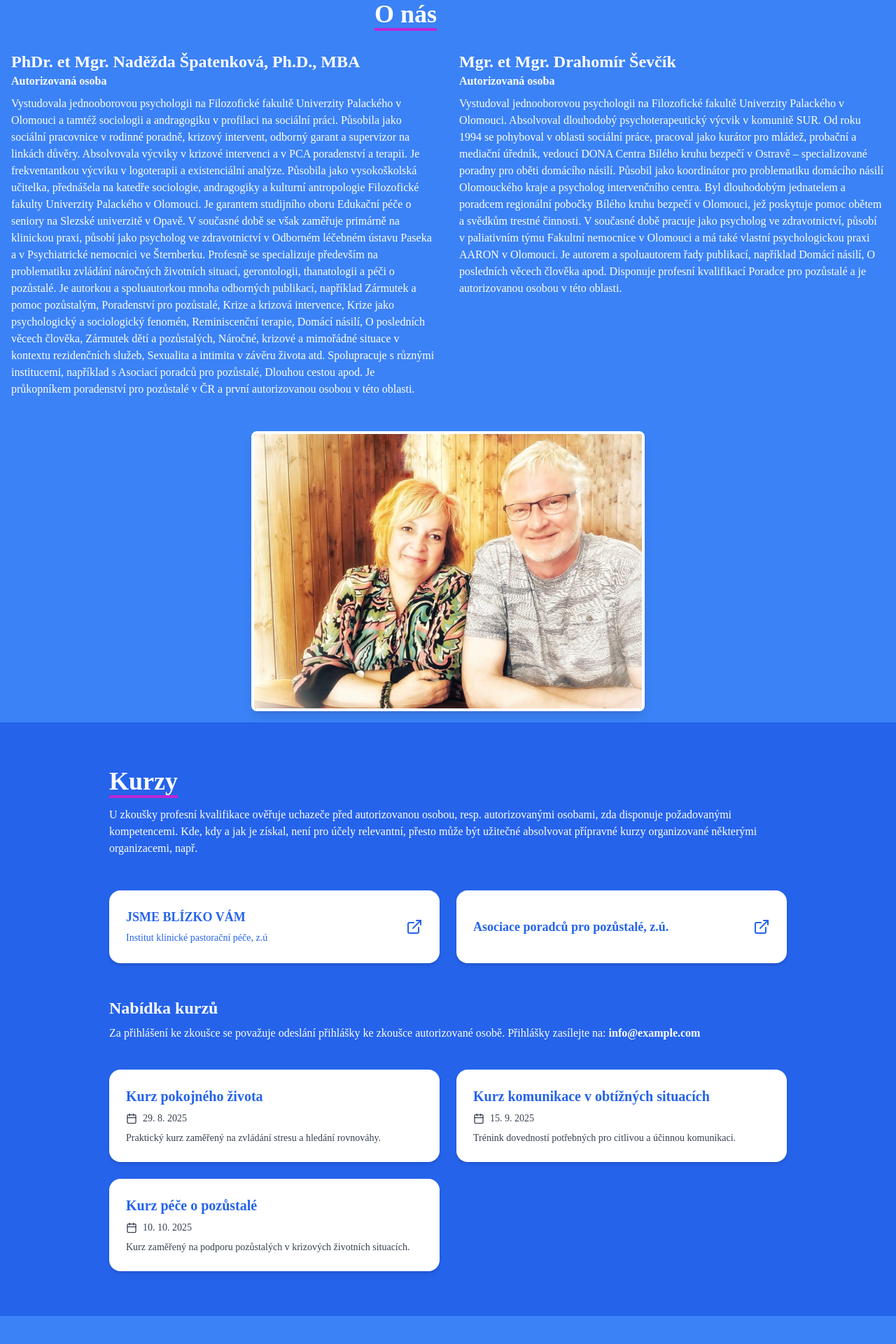
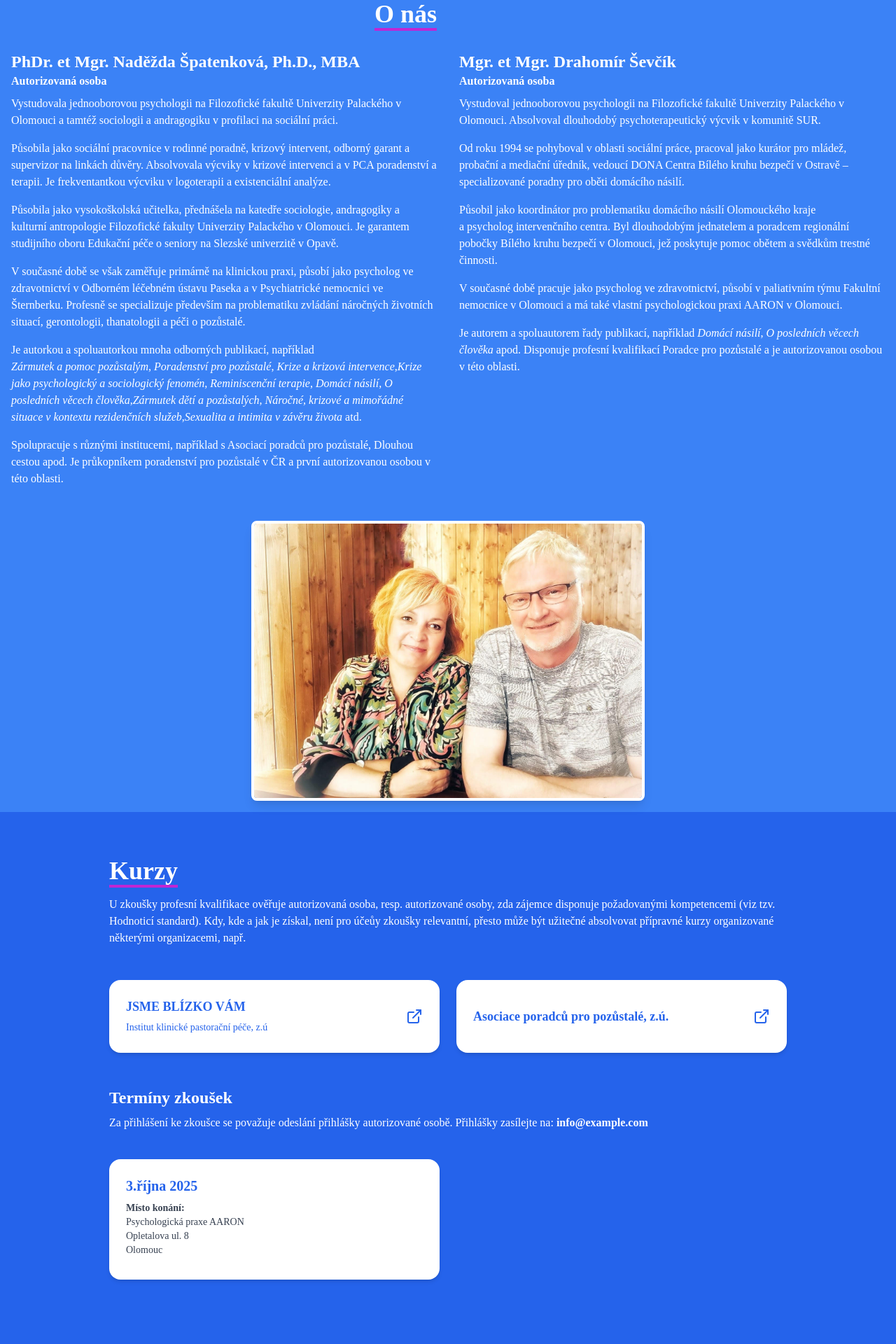
Before and after one commit to mato2300/zkouskaPPP, a React (Create React App) app: page / in a window 1280 px wide. Shown: the part 800-2720 px from the top of the page at 70% size. Built offline with nearby package versions, Linux system fonts and the light colour scheme.

Commit message:
Initial commit

```diff
--- a/src/components/About.js
+++ b/src/components/About.js
@@ -15,7 +15,7 @@ const About = () => {
                     <div className="sm:tetxt-right text-white">
                         <h2 className='text-2xl font-bold'>PhDr. et Mgr. Naděžda Špatenková, Ph.D., MBA</h2>
                         <h6 className='font-bold mb-2'>Autorizovaná osoba</h6>
-                        <p>
+                        {/* <p>
                             Vystudovala jednooborovou psychologii na Filozofické fakultě Univerzity Palackého v Olomouci a
 tamtéž sociologii a andragogiku v profilaci na sociální práci. Působila jako sociální pracovnice v rodinné
 poradně, krizový intervent, odborný garant a supervizor na linkách důvěry. Absolvovala výcviky v
@@ -32,12 +32,46 @@ násilí, O posledních věcech člověka, Zármutek dětí a pozůstalých, Ná
 v kontextu rezidenčních služeb, Sexualita a intimita v závěru života atd. Spolupracuje s různými
 institucemi, například s Asociací poradců pro pozůstalé, Dlouhou cestou apod. Je průkopníkem
 poradenství pro pozůstalé v ČR a první autorizovanou osobou v této oblasti.
-                        </p>
+                        </p> */}
+<div className="space-y-4">
+  <p>
+    Vystudovala jednooborovou psychologii na Filozofické fakultě Univerzity Palackého v Olomouci
+   a tamtéž sociologii a andragogiku v profilaci na sociální práci.
+  </p>
+
+  <p>
+    Působila jako sociální pracovnice v rodinné poradně, krizový intervent, odborný garant a supervizor na linkách důvěry.
+    Absolvovala výcviky v krizové intervenci a v PCA poradenství a terapii.
+    Je frekventantkou výcviku v logoterapii a existenciální analýze.
+  </p>
+
+  <p>
+    Působila jako vysokoškolská učitelka, přednášela na katedře sociologie, andragogiky a kulturní antropologie Filozofické fakulty Univerzity Palackého v Olomouci.
+    Je garantem studijního oboru Edukační péče o seniory na Slezské univerzitě v Opavě.
+  </p>
+
+  <p>
+    V současné době se však zaměřuje primárně na klinickou praxi, působí jako psycholog ve zdravotnictví v Odborném léčebném ústavu Paseka a v Psychiatrické nemocnici ve Šternberku.
+    Profesně se specializuje především na problematiku zvládání náročných životních situací, gerontologii, thanatologii a péči o pozůstalé.
+  </p>
+
+  <p>
+    Je autorkou a spoluautorkou mnoha odborných publikací, například <br></br><i>Zármutek a pomoc pozůstalým</i>, <i>Poradenství pro pozůstalé</i>, <i>Krize a krizová intervence</i>,
+    <i>Krize jako psychologický a sociologický fenomén</i>, <i>Reminiscenční terapie</i>, <i>Domácí násilí</i>, <i>O posledních věcech člověka</i>,
+    <i>Zármutek dětí a pozůstalých</i>, <i>Náročné, krizové a mimořádné situace v kontextu rezidenčních služeb</i>,
+    <i>Sexualita a intimita v závěru života</i> atd.
+  </p>
+
+  <p>
+    Spolupracuje s různými institucemi, například s Asociací poradců pro pozůstalé, Dlouhou cestou apod.
+    Je průkopníkem poradenství pro pozůstalé v ČR a první autorizovanou osobou v této oblasti.
+  </p>
+</div>
                     </div>
                     <div className='text-white'>
                         <h2 className='text-2xl font-bold'>Mgr. et Mgr. Drahomír Ševčík</h2>
                         <h6 className='font-bold mb-2'>Autorizovaná osoba</h6>
-                        <p>
+                        {/* <p>
                             Vystudoval jednooborovou psychologii na Filozofické fakultě Univerzity Palackého v Olomouci.
 Absolvoval dlouhodobý psychoterapeutický výcvik v komunitě SUR. Od roku 1994 se pohyboval v
 oblasti sociální práce, pracoval jako kurátor pro mládež, probační a mediační úředník, vedoucí DONA
@@ -49,7 +83,32 @@ zdravotnictví, působí v paliativním týmu Fakultní nemocnice v Olomouci a m
 psychologickou praxi AARON v Olomouci. Je autorem a spoluautorem řady publikací, například Domácí
 násilí, O posledních věcech člověka apod. Disponuje profesní kvalifikací Poradce pro pozůstalé a je
 autorizovanou osobou v této oblasti.
-                        </p>
+                        </p> */}
+                        <div className="space-y-4">
+  <p>
+    Vystudoval jednooborovou psychologii na Filozofické fakultě Univerzity Palackého v Olomouci.
+    Absolvoval dlouhodobý psychoterapeutický výcvik v komunitě SUR.
+  </p>
+
+  <p>
+    Od roku 1994 se pohyboval v oblasti sociální práce, pracoval jako kurátor pro mládež, probační a mediační úředník,
+    vedoucí DONA Centra Bílého kruhu bezpečí v Ostravě – specializované poradny pro oběti domácího násilí.
+  </p>
+
+  <p>
+    Působil jako koordinátor pro problematiku domácího násilí Olomouckého kraje <br></br> a psycholog intervenčního centra.
+    Byl dlouhodobým jednatelem a poradcem regionální pobočky Bílého kruhu bezpečí v Olomouci, jež poskytuje pomoc obětem a svědkům trestné činnosti.
+  </p>
+
+  <p>
+    V současné době pracuje jako psycholog ve zdravotnictví, působí v paliativním týmu Fakultní nemocnice v Olomouci a má také vlastní psychologickou praxi AARON v Olomouci.
+  </p>
+
+  <p>
+    Je autorem a spoluautorem řady publikací, například <i>Domácí násilí</i>, <i>O posledních věcech člověka</i> apod.
+    Disponuje profesní kvalifikací Poradce pro pozůstalé a je autorizovanou osobou v této oblasti.
+  </p>
+</div>
                     </div>
                 </div>
                         <div className="mt-12">
--- a/src/components/Contact.js
+++ b/src/components/Contact.js
@@ -88,7 +88,12 @@ const Contact = () => {
             <MapPinHouse className="w-6 h-6 mr-10" />
             <div>
               <p>Adresa</p>
-              <p className='w-60'>Centrum PRO, budova Zubní polikliniky, Opavská 3, 785 01 Šternberk</p>
+              <div className="w-60 flex flex-col">
+  <span>Centrum PRO</span>
+  <span>budova Zubní polikliniky</span>
+  <span>Opavská 3</span>
+  <span>785 01 Šternberk</span>
+</div>
             </div>
           </div>
         </div>
--- a/src/components/Gallery.js
+++ b/src/components/Gallery.js
@@ -116,11 +116,11 @@ const videos = [
 
 const Gallery = () => {
   return (
-    <div name="gallery" className="bg-gradient-to-b from-blue-600 to-blue-800 w-full min-h-screen text-white py-16">
+    <div name="gallery" className="bg-blue-500 w-full min-h-screen text-white py-16">
       <div className="max-w-[1200px] mx-auto p-4 flex flex-col justify-center w-full h-full">
 
         <div className="pb-10">
-          <p className="text-4xl font-bold inline border-b-4 border-fuchsia-500 text-fuchsia-200">
+          <p className="text-4xl font-bold inline border-b-4 border-fuchsia-500">
             Galérie
           </p>
         </div>
--- a/src/components/Skills.js
+++ b/src/components/Skills.js
@@ -117,22 +117,29 @@ const Skills = () => {
   const courses = [
     {
       id: 1,
-      title: "Kurz pokojného života",
-      date: "29. 8. 2025",
-      description: "Praktický kurz zaměřený na zvládání stresu a hledání rovnováhy."
+      title: "3.října 2025",
+        date: (
+    <span>
+      <span className="font-bold">Místo konání:</span><br />
+      Psychologická praxe AARON<br />
+      Opletalova ul. 8<br />
+      Olomouc
+    </span>
+  ),
+      // description: "Praktický kurz zaměřený na zvládání stresu a hledání rovnováhy."
     },
-    {
-      id: 2,
-      title: "Kurz komunikace v obtížných situacích",
-      date: "15. 9. 2025",
-      description: "Trénink dovedností potřebných pro citlivou a účinnou komunikaci."
-    },
-    {
-      id: 3,
-      title: "Kurz péče o pozůstalé",
-      date: "10. 10. 2025",
-      description: "Kurz zaměřený na podporu pozůstalých v krizových životních situacích."
-    }
+    // {
+    //   id: 2,
+    //   title: "Kurz komunikace v obtížných situacích",
+    //   date: "15. 9. 2025",
+    //   description: "Trénink dovedností potřebných pro citlivou a účinnou komunikaci."
+    // },
+    // {
+    //   id: 3,
+    //   title: "Kurz péče o pozůstalé",
+    //   date: "10. 10. 2025",
+    //   description: "Kurz zaměřený na podporu pozůstalých v krizových životních situacích."
+    // }
   ]
 
   return (
@@ -145,8 +152,7 @@ const Skills = () => {
             Kurzy
           </p>
           <p className="py-4">
-            U zkoušky profesní kvalifikace ověřuje uchazeče před autorizovanou osobou, resp. autorizovanými osobami, zda disponuje požadovanými kompetencemi.
-            Kde, kdy a jak je získal, není pro účely relevantní, přesto může být užitečné absolvovat přípravné kurzy organizované některými organizacemi, např.
+            U zkoušky profesní kvalifikace ověřuje autorizovaná osoba, resp. autorizované osoby, zda zájemce disponuje požadovanými kompetencemi (viz tzv. Hodnoticí standard). Kdy, kde a jak je získal, není pro účeůy zkoušky relevantní, přesto může být užitečné absolvovat přípravné kurzy organizované některými organizacemi, např.
           </p>
         </div>
 
@@ -182,8 +188,8 @@ const Skills = () => {
 
         {/* Seznam kurzů */}
         <div className="mt-12">
-          <h2 className="text-2xl font-bold mb-2">Nabídka kurzů</h2>
-          <p className='mb-10'>Za přihlášení ke zkoušce se považuje odeslání přihlášky ke zkoušce autorizované osobě. Přihlášky zasílejte na: <span className='font-bold'>info@example.com</span></p>
+          <h2 className="text-2xl font-bold mb-2">Termíny zkoušek</h2>
+          <p className='mb-10'>Za přihlášení ke zkoušce se považuje odeslání přihlášky autorizované osobě. Přihlášky zasílejte na: <span className='font-bold'>info@example.com</span></p>
           <div className="grid md:grid-cols-2 gap-6">
             {courses.map((course) => (
               <div
@@ -192,7 +198,7 @@ const Skills = () => {
               >
                 <h3 className="text-xl font-semibold mb-2">{course.title}</h3>
                 <div className="flex items-center text-sm text-gray-700 mb-2">
-                  <Calendar className="w-4 h-4 mr-2" />
+                  {/* <Calendar className="w-4 h-4 mr-2" /> */}
                   {course.date}
                 </div>
                 <p className="text-gray-700 text-sm">{course.description}</p>
```
